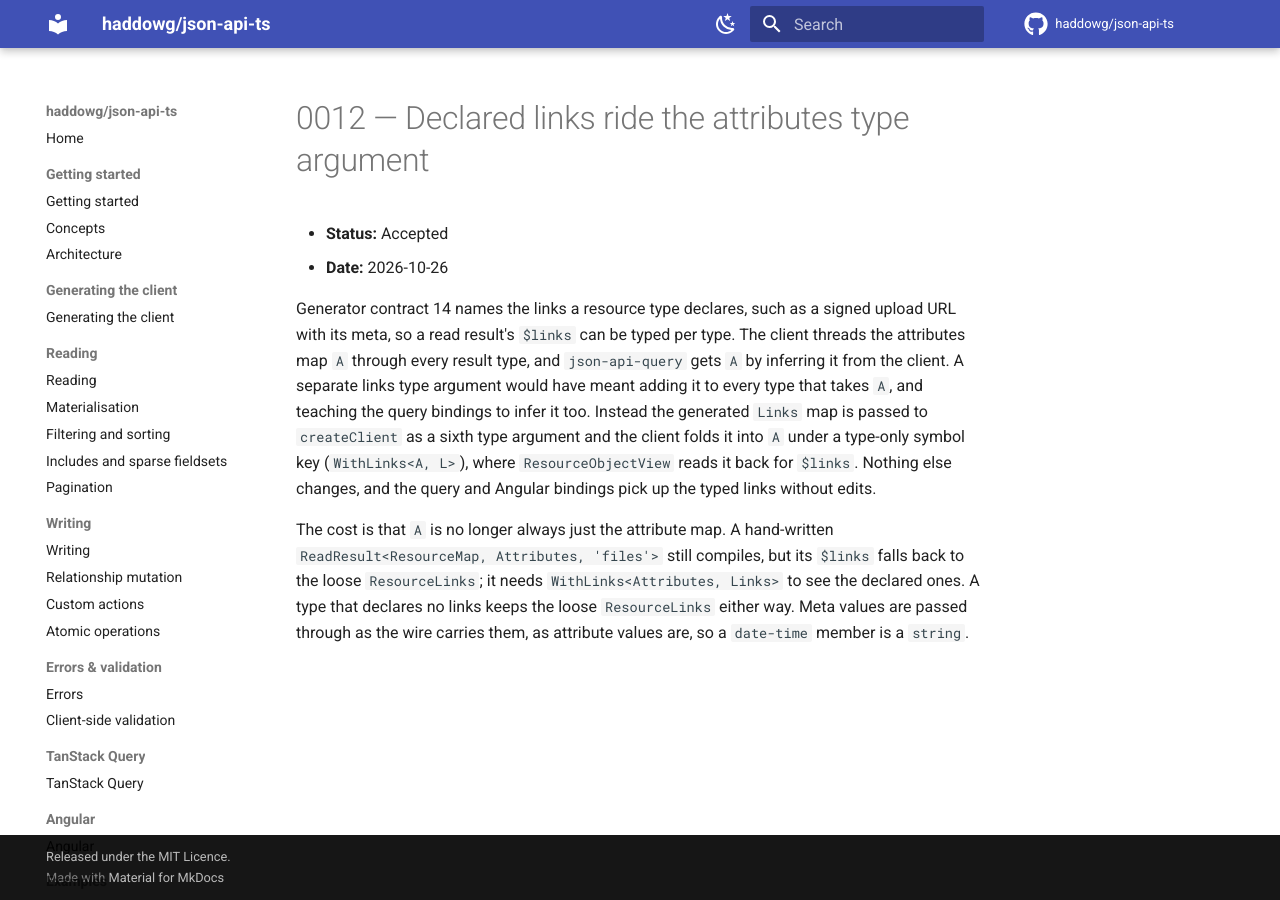
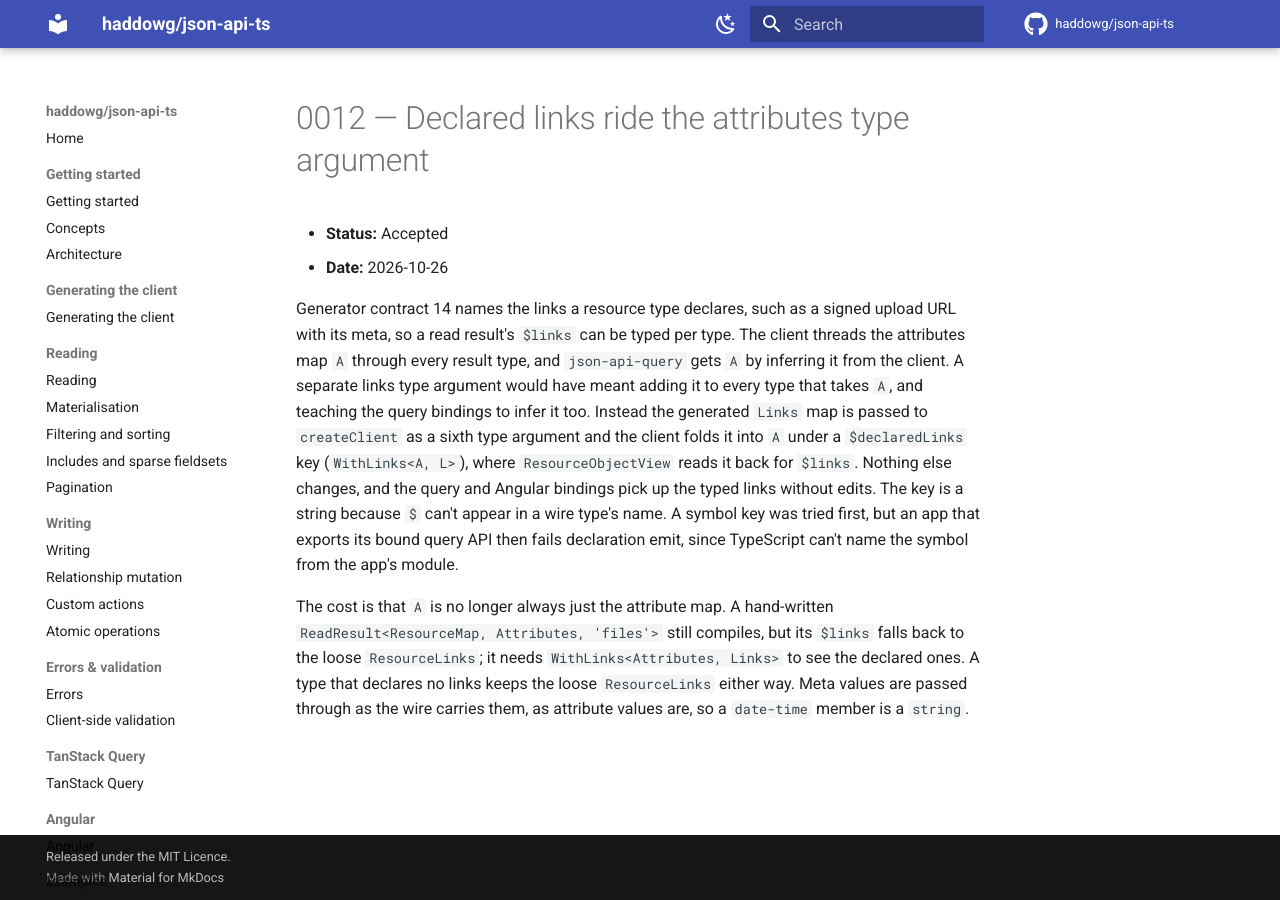
Before and after one commit to haddowg/json-api-ts, an MkDocs documentation site: the page built from docs/adr/0012-declared-links-ride-the-attributes-type-argument.md, in a window 1280 px wide. Built offline with MkDocs 1.6.1 and Material for MkDocs 9.7.7, drawn with Linux system fonts in a browser that asks for light colours; comment, search, counter and statistics services are not loaded.

Commit message:
fix(client): key declared links by a string so apps can export bound APIs
WithLinks carried the declared links map under a module-private unique
symbol. An app that exports a value whose type holds it, such as the
bound query API from createQueryApi over a client whose types declare
links, failed declaration emit with TS4023, because TypeScript can't name
that symbol from the app's module. Exporting the symbol didn't help.

The map now rides a $declaredLinks key. A wire type can't take that name,
since a JSON:API member name can't contain $, and a string key needs no
import to be named.

```diff
--- a/docs/adr/0012-declared-links-ride-the-attributes-type-argument.md
+++ b/docs/adr/0012-declared-links-ride-the-attributes-type-argument.md
@@ -8,9 +8,12 @@ its meta, so a read result's `$links` can be typed per type. The client threads
 map `A` through every result type, and `json-api-query` gets `A` by inferring it from the
 client. A separate links type argument would have meant adding it to every type that takes `A`,
 and teaching the query bindings to infer it too. Instead the generated `Links` map is passed to
-`createClient` as a sixth type argument and the client folds it into `A` under a type-only symbol
+`createClient` as a sixth type argument and the client folds it into `A` under a `$declaredLinks`
 key (`WithLinks<A, L>`), where `ResourceObjectView` reads it back for `$links`. Nothing else
-changes, and the query and Angular bindings pick up the typed links without edits.
+changes, and the query and Angular bindings pick up the typed links without edits. The key is a
+string because `$` can't appear in a wire type's name. A symbol key was tried first, but an app
+that exports its bound query API then fails declaration emit, since TypeScript can't name the
+symbol from the app's module.
 
 The cost is that `A` is no longer always just the attribute map. A hand-written
 `ReadResult<ResourceMap, Attributes, 'files'>` still compiles, but its `$links` falls back to the
```
Also changed, not shown: CONTEXT.md (+1 -1 lines), 1 other file.
